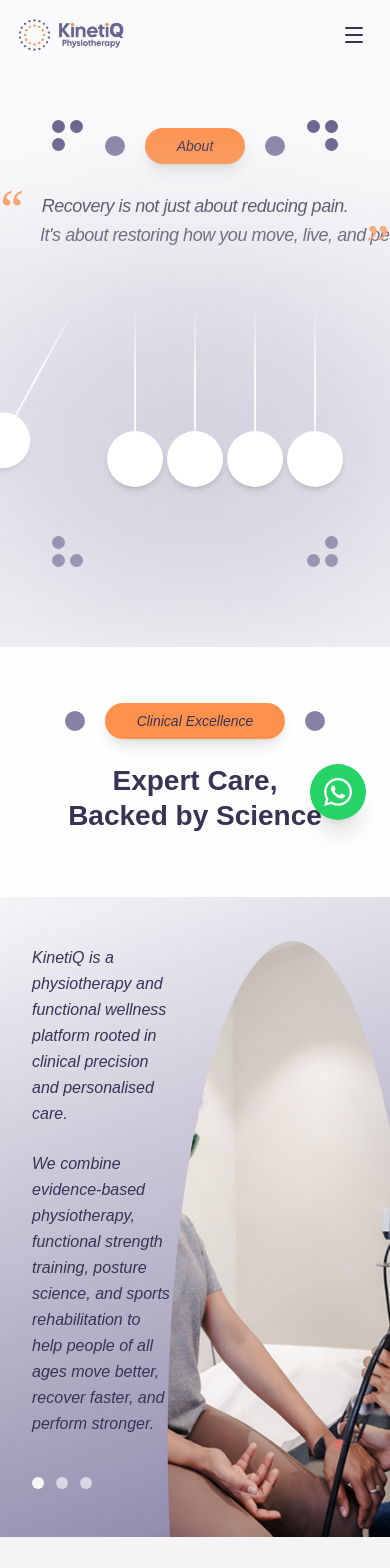
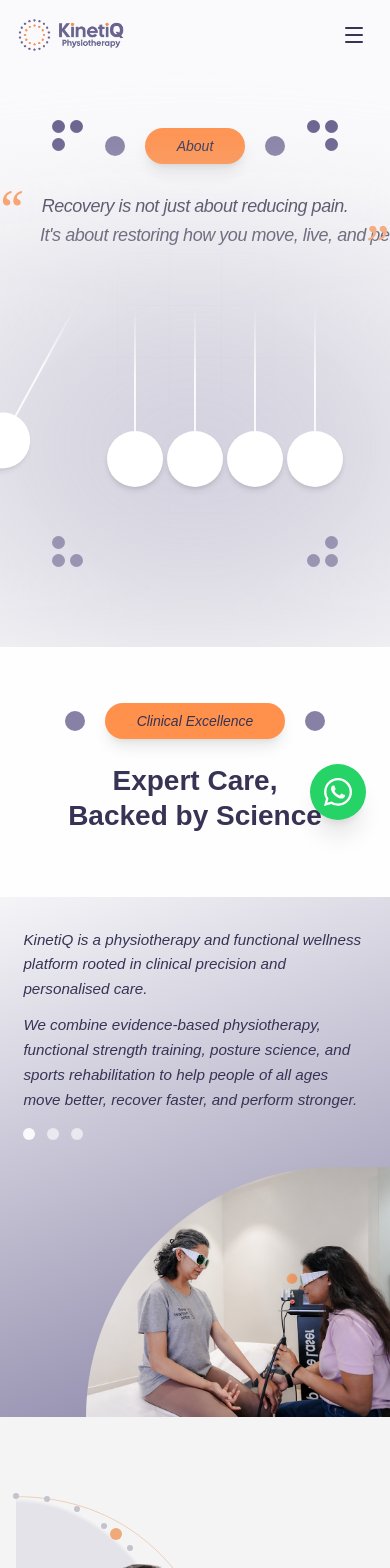
Before and after one commit to FarlenseWebsites/kinetiq-website, a Next.js app: page /about in a window 390 px wide. Shown: the top 1568 px of the page. Built offline with nearby package versions, Linux system fonts and the light colour scheme.

Commit message:
about pages fixes

```diff
--- a/app/components/about/AboutIntro.tsx
+++ b/app/components/about/AboutIntro.tsx
@@ -5,7 +5,7 @@ import ButtonWithTwoDots from "../ui/buttonWithTwodots"
 
 export default function AboutIntro() {
   return (
-    <section className="relative w-full overflow-hidden min-h-screen flex flex-col">
+    <section className="relative w-full overflow-hidden">
       {/* Top: light background header */}
       <div
         className="flex flex-col items-center text-center px-6 pt-6 pb-16"
@@ -22,39 +22,42 @@ export default function AboutIntro() {
         </h1>
       </div>
 
-      {/* Bottom section: gradient bg + overlapping image */}
+      {/* Bottom section: aspect-ratio drives height from width at every breakpoint */}
       <div
-        className="relative flex-1 min-h-[75vh]"
+        className="relative w-full aspect-3/4 sm:aspect-4/3 md:aspect-video lg:aspect-2/1"
         style={{
-          background: "linear-gradient(160deg, #f5f5f8 0%, #948FAF 88% , #68628E 100%)",
+          background: "linear-gradient(160deg, #f5f5f8 0%, #948FAF 88%, #68628E 100%)",
         }}
       >
-        {/* Left text content */}
-        <div className="relative z-10 flex flex-col justify-start px-8 sm:px-12 md:px-16 py-12 md:py-16 max-w-[52%]">
-          <p className="text-base sm:text-lg md:text-xl italic font-medium text-[#373355] leading-relaxed">
+        {/* Text — absolutely spans full height so it can center vertically */}
+        <div className="absolute inset-y-0 left-0 z-10 flex flex-col justify-start pt-[8vw]  md:pt-6 px-[6%] w-full md:w-[52%]">
+          <p
+            className="italic font-medium text-[#373355] leading-relaxed"
+            style={{ fontSize: "clamp(0.95rem, 1.4vw, 1.25rem)" }}
+          >
             KinetiQ is a physiotherapy and functional wellness platform rooted
             in clinical precision and personalised care.
           </p>
-          <p className="mt-6 text-base sm:text-lg md:text-xl italic font-medium text-[#373355] leading-relaxed">
+          <p
+            className="mt-[3vw] md:mt-[1.8vw] italic font-medium text-[#373355] leading-relaxed"
+            style={{ fontSize: "clamp(0.95rem, 1.4vw, 1.25rem)" }}
+          >
             We combine evidence-based physiotherapy, functional strength
             training, posture science, and sports rehabilitation to help people
             of all ages move better, recover faster, and perform stronger.
           </p>
 
-          {/* Three white dots */}
-          <div className="flex gap-3 mt-10">
+          <div className="flex gap-3 mt-[4vw] md:mt-[2vw]">
             <span className="w-3 h-3 bg-white rounded-full opacity-90" />
             <span className="w-3 h-3 bg-white/60 rounded-full" />
             <span className="w-3 h-3 bg-white/60 rounded-full" />
           </div>
         </div>
 
-        {/* Image — large circle arch from bottom-right, bleeding to edge */}
+        {/* Image — desktop: ellipse clip at bottom-right, unchanged from original */}
         <div
-          className="absolute inset-0 z-0"
-          style={{
-            clipPath: "ellipse(32% 78% at 75% 85%)",
-          }}
+          className="hidden md:block absolute inset-0 z-0"
+          style={{ clipPath: "ellipse(32% 78% at 75% 85%)" }}
         >
           <Image
             src="/aboutcheckupimg.png"
@@ -66,6 +69,19 @@ export default function AboutIntro() {
             sizes="100vw"
           />
         </div>
+
+        {/* Image — mobile: landscape block anchored to bottom-right */}
+        <div className="md:hidden absolute bottom-0 right-0 w-[78vw] h-[64vw] overflow-hidden rounded-tl-full">
+          <Image
+            src="/aboutcheckupimg.png"
+            alt="KinetiQ physiotherapy session"
+            fill
+            priority
+            className="object-cover"
+            style={{ objectPosition: "right 30%" }}
+            sizes="78vw"
+          />
+        </div>
       </div>
     </section>
   )
--- a/app/components/about/FormMethod.tsx
+++ b/app/components/about/FormMethod.tsx
@@ -66,7 +66,7 @@ export default function FormMethod() {
                 viewport={{ once: true, margin: "-60px" }}
                 transition={{
                   duration: 0.7,
-                  delay: i * 0.08,
+                  delay: i * 0.3,
                   ease: [0.22, 1, 0.36, 1],
                 }}
                 className="inline-block"
```
